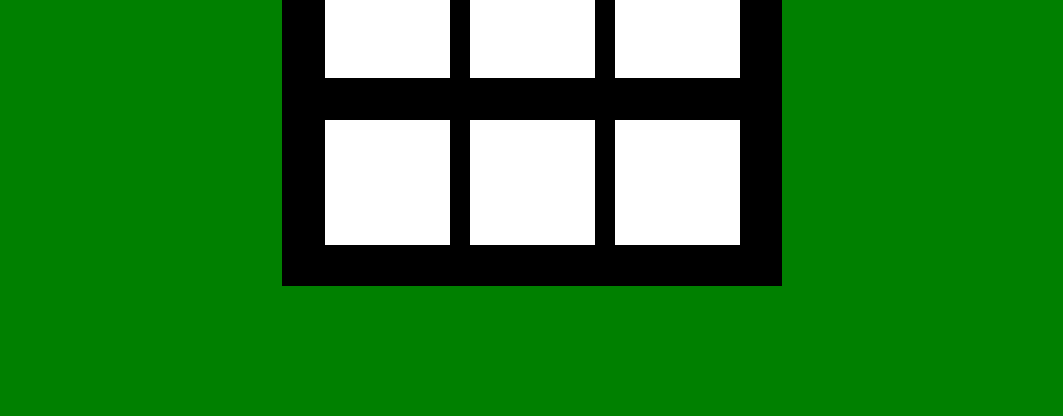
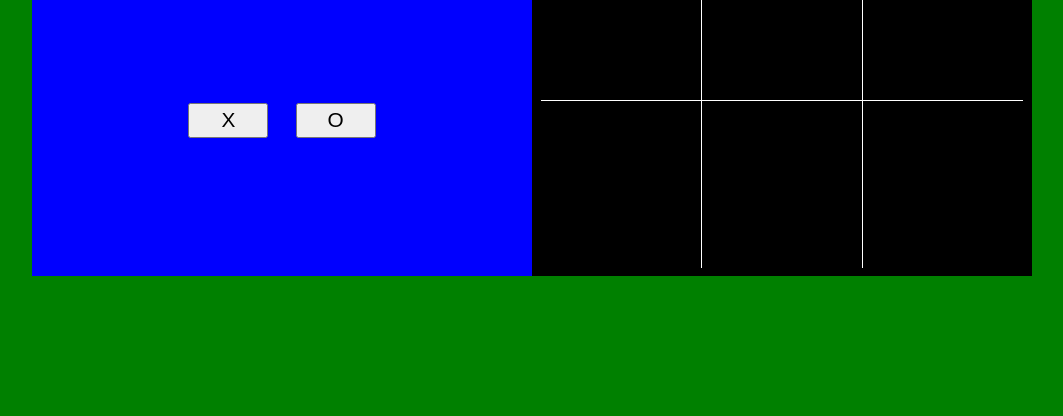
Before and after one commit to Rayhatron/Tic-Tac-Toe, a plain HTML site: page index.html in a window 1280 px wide. Shown: the part 384-800 px from the top of the page, without its empty margins (108-1171 px from the left). Drawn offline with Linux system fonts and the light colour scheme.

Commit message:
Refined styles for logic development phase.

```diff
--- a/css/master.css
+++ b/css/master.css
@@ -14,14 +14,37 @@ body{
   align-items: center;
 }
 
+/*Start of style for Welcome Screen*/
 #welcomeScreen{
-  width: 50%;
-  height: 50%;
+  width: 500px;
+  height: 500px;
   background: blue;
   color: #fff;
-  display: none;
+  padding: 10px 0 10px 0;
+  display: flex;
+  flex-direction: row;
+  justify-content: center;
+  align-items: center;
+  flex-wrap: wrap;
+  font-size: 1.8rem;
+  /*display: none;*/
 }
 
+#btnContainer, #welcomeScreen header{
+   width: 100%;
+   height: 80px;
+   margin: 0;
+   padding: 0;
+   text-align: center;
+}
+
+#btnContainer button{
+  width: 80px;
+  height: 35px;
+  font-size: 1.3rem;
+  margin: 0 10px 0 10px;
+}
+/*Start of style for Board*/
 #board{
   width: 500px;
   height: 500px;
@@ -31,13 +54,24 @@ body{
   flex-wrap: wrap;
   justify-content: center;
   align-items: center;
-  padding: 20px 0 20px 0;
+  padding: 10px 0 10px 0;
   /*display: none;*/
 }
 
+/*Start of style for squares in board*/
 #board div{
-  background-color: #fff;
-  width: 25%;
-  height: 25%;
-  margin: 10px;
+  /*background-color: #fff;*/
+  width: 32%;
+  height: 33.3%;
 }
+
+
+#board #sq2, #board #sq5, #board #sq8{
+  border-left: 1px solid #fff;
+  border-right: 1px solid #fff;
+}
+
+#board #sq4, #board #sq5, #board #sq6{
+  border-top: 1px solid #fff;
+  border-bottom: 1px solid #fff;
+}
--- a/index.html
+++ b/index.html
@@ -9,9 +9,14 @@
   <body>
     <div id="container">
       <div id="welcomeScreen">
-          <h2>Would you like to be X or O?</h2>
-          <input type="button" name="name" value="X">
-          <input type="button" name="name" value="O">
+          <header>
+            <h2>Would you like to be X or O?</h2>
+          </header>
+
+          <div id="btnContainer">
+             <button type="button" name="X">X</button>
+             <button type="button" name="O">O</button>
+          </div>
       </div>
 
       <div id="board">
```
